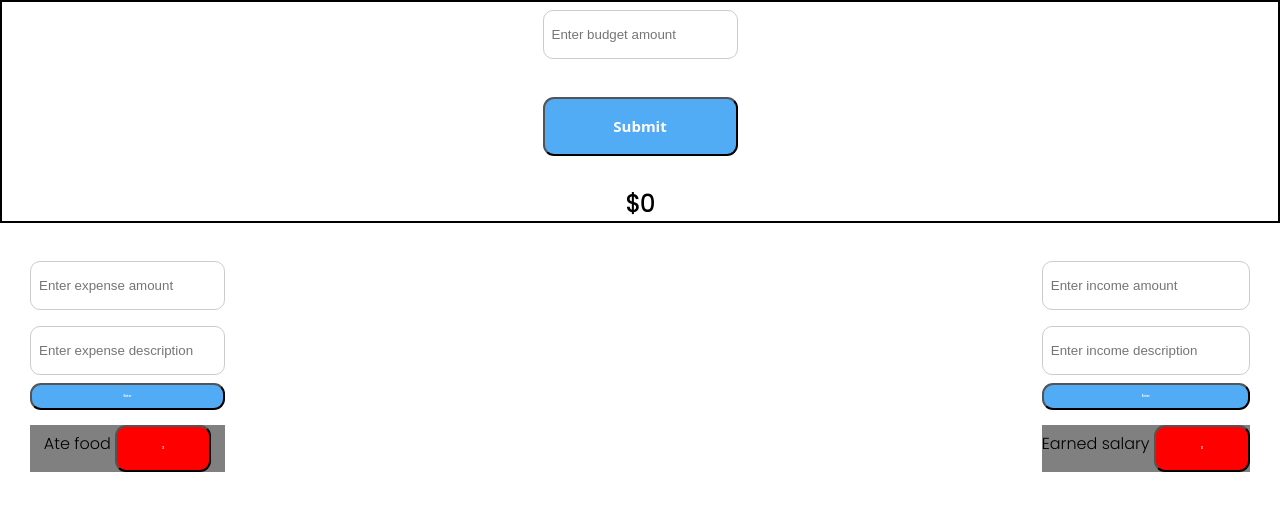
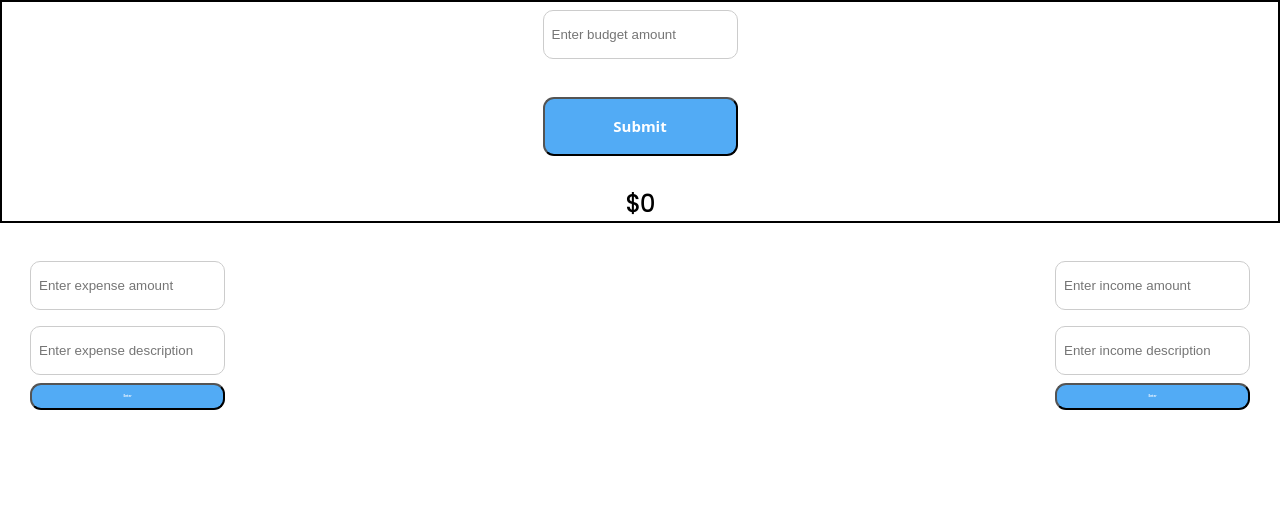
Before and after one commit to hamzayt577/Budget-Tracker, a website built with Parcel: page index.html in a window 1280 px wide. Built offline with nearby package versions, Linux system fonts and the light colour scheme.

Commit message:
Removed unnecessary lists

```diff
--- a/index.html
+++ b/index.html
@@ -37,11 +37,7 @@
       />
       <button class="enter-expense expense-income-buttons">Enter</button>
 
-      <ul class="expense-list">
-        <li class="expense-list-element">
-          Ate food <button class="list-button">X</button>
-        </li>
-      </ul>
+      <ul class="expense-list"></ul>
     </div>
 
     <div class="income">
@@ -57,11 +53,7 @@
       />
       <button class="enter-income expense-income-buttons">Enter</button>
 
-      <ul class="income-list">
-        <li class="income-list-element">
-          Earned salary <button class="list-button">X</button>
-        </li>
-      </ul>
+      <ul class="income-list"></ul>
       <!-- <p>OPTIONAL</p> -->
     </div>
 
```
